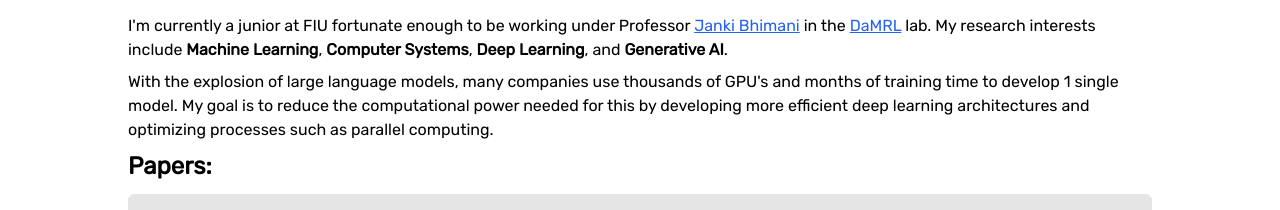
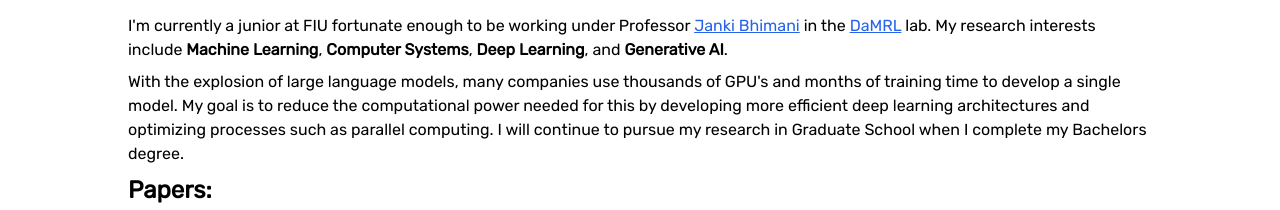
Before and after one commit to chriskverne/Portfolio-website, a Next.js app: page / in a window 1280 px wide. Shown: the part 402-612 px from the top of the page. Built offline with nearby package versions, Linux system fonts and the light colour scheme.

Commit message:
added some more info

```diff
--- a/app/components/Research.tsx
+++ b/app/components/Research.tsx
@@ -12,7 +12,7 @@ const Research = () => {
       </div>
       <div className='w-4/5'>
         <p>I&apos;m currently a junior at FIU fortunate enough to be working under Professor <Link className='text-blue-600 underline' target='blank' href={'https://www.cis.fiu.edu/faculty-staff/janki-bhimani/'}>Janki Bhimani</Link> in the <Link className='text-blue-600 underline' href={'https://damrl.cis.fiu.edu/'} target='_blank'>DaMRL</Link> lab. My research interests include <b>Machine Learning</b>, <b>Computer Systems</b>, <b>Deep Learning</b>, and <b>Generative AI</b>.</p>
-        <p className='mt-2'>With the explosion of large language models, many companies use thousands of GPU&apos;s and months of training time to develop 1 single model. My goal is to reduce the computational power needed for this by developing more efficient deep learning architectures and optimizing processes such as parallel computing.</p>
+        <p className='mt-2'>With the explosion of large language models, many companies use thousands of GPU&apos;s and months of training time to develop a single model. My goal is to reduce the computational power needed for this by developing more efficient deep learning architectures and optimizing processes such as parallel computing. I will continue to pursue my research in Graduate School when I complete my Bachelors degree.</p>
         <p className='font-semibold text-2xl mt-2'>Papers:</p>
         <Paper paper={paper1} />
         {/*<Paper paper={paper2} />*/}
```
